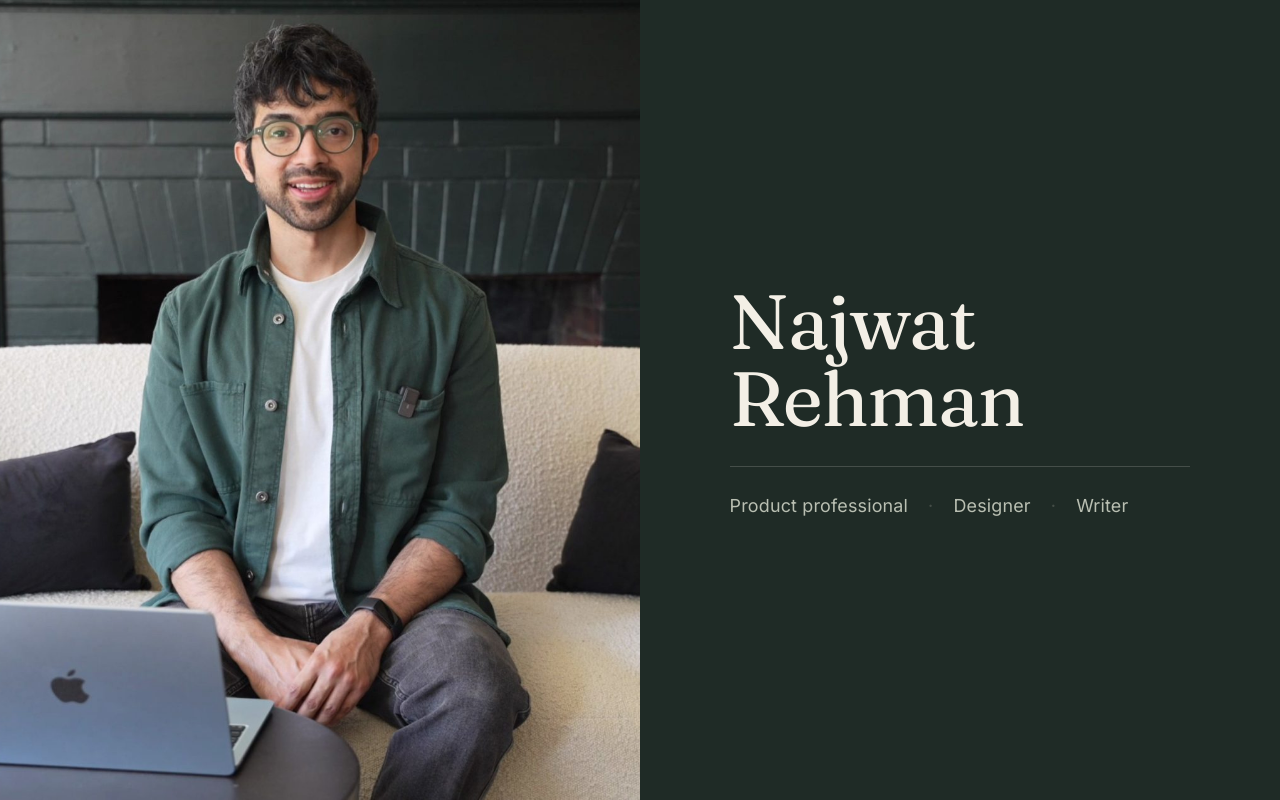
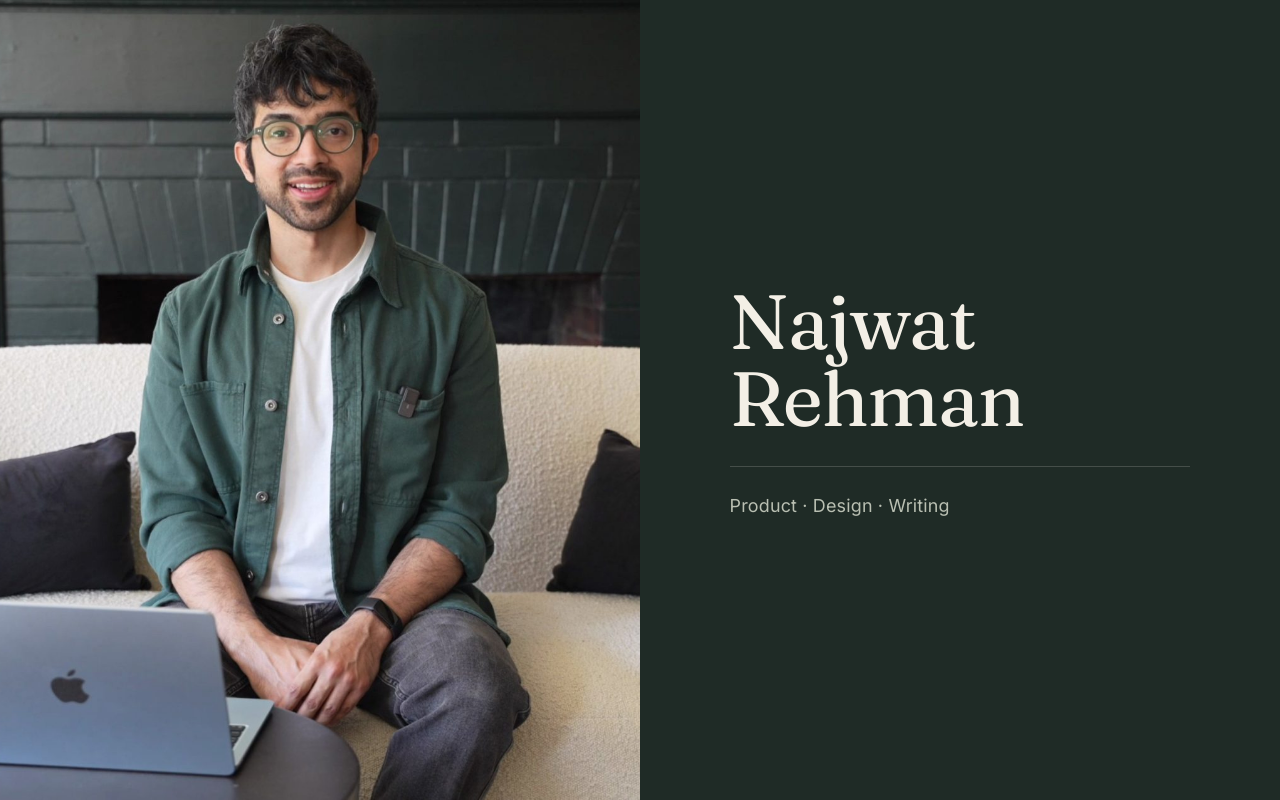
Before and after one commit to najwat/najwat.github.io, a plain HTML site: page index.html in a window 1280 px wide. Drawn offline with Linux system fonts and the light colour scheme.

Commit message:
Change homepage description to Product · Design · Writing
Co-Authored-By: Claude Opus 5.5 <noreply@anthropic.com>
Claude-Session: https://claude.ai/code/session_01QWa9o8DLFkiBSutwbGvCmT

```diff
--- a/index.html
+++ b/index.html
@@ -4,9 +4,9 @@
   <meta charset="utf-8">
   <meta name="viewport" content="width=device-width, initial-scale=1">
   <title>Najwat Rehman</title>
-  <meta name="description" content="Najwat Rehman — Product professional, Designer, Writer.">
+  <meta name="description" content="Najwat Rehman — Product · Design · Writing">
   <meta property="og:title" content="Najwat Rehman">
-  <meta property="og:description" content="Product professional, Designer, Writer.">
+  <meta property="og:description" content="Product · Design · Writing">
   <meta property="og:image" content="https://najwat.com/images/najwat.jpg">
   <meta name="theme-color" content="#1f2b26">
   <link rel="preconnect" href="https://fonts.googleapis.com">
@@ -53,26 +53,14 @@
       margin-top: 1.75rem;
       padding-top: 1.75rem;
       border-top: 1px solid var(--line);
-      display: flex;
-      flex-wrap: wrap;
-      gap: 0.5rem 1.25rem;
-      list-style: none;
-      padding-left: 0;
       color: var(--muted);
       font-size: clamp(1rem, 1.4vw, 1.2rem);
       letter-spacing: 0.01em;
-    }
-    .roles li + li::before {
-      content: "·";
-      margin-right: 1.25rem;
-      color: var(--line);
     }
     @media (max-width: 800px) {
       main { grid-template-columns: 1fr; grid-template-rows: auto 1fr; }
       .photo { min-height: 62vh; background-position: center 20%; }
       .text { padding: 2.5rem 1.5rem 3rem; justify-content: flex-start; }
-      .roles { flex-direction: column; gap: 0.4rem; }
-      .roles li + li::before { content: none; }
     }
   </style>
 </head>
@@ -81,11 +69,7 @@
     <div class="photo" role="img" aria-label="Portrait of Najwat Rehman sitting on a sofa with a laptop"></div>
     <section class="text">
       <h1>Najwat<br>Rehman</h1>
-      <ul class="roles">
-        <li>Product professional</li>
-        <li>Designer</li>
-        <li>Writer</li>
-      </ul>
+      <p class="roles">Product · Design · Writing</p>
     </section>
   </main>
 </body>
```
